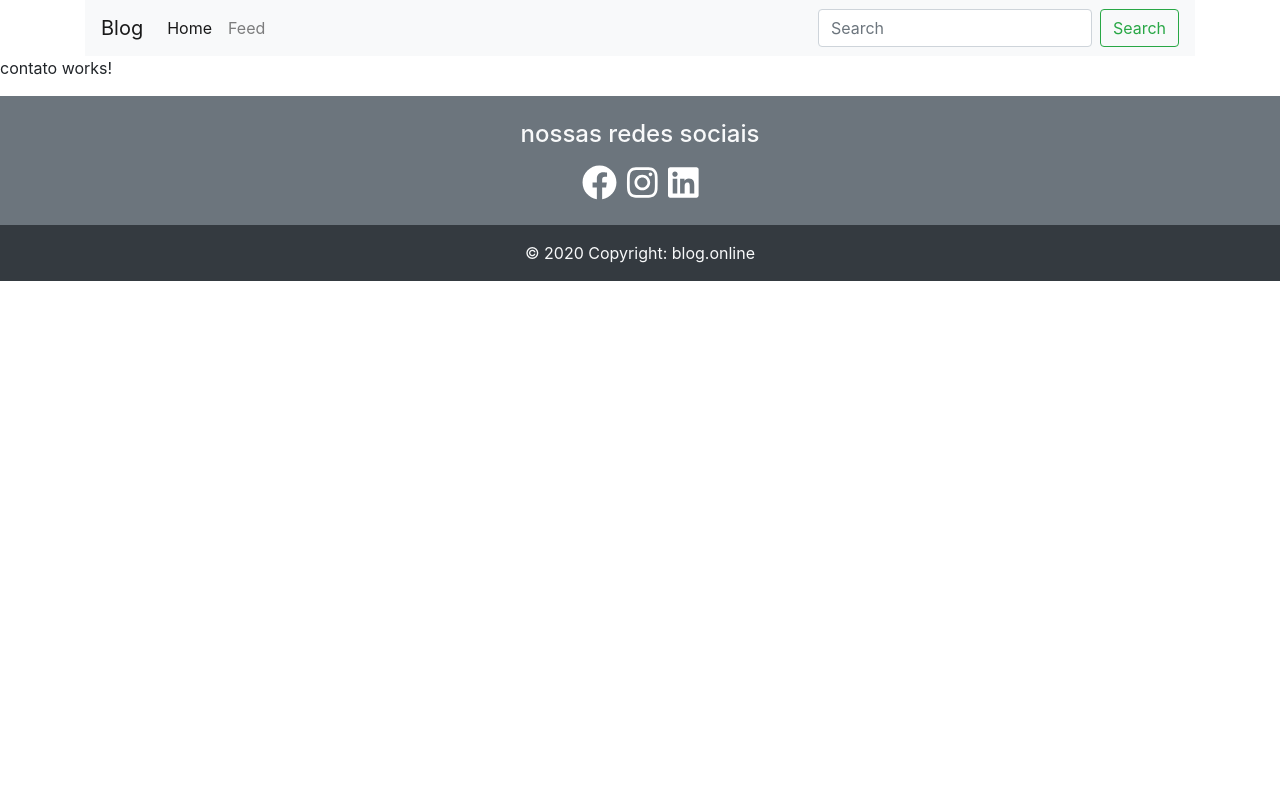
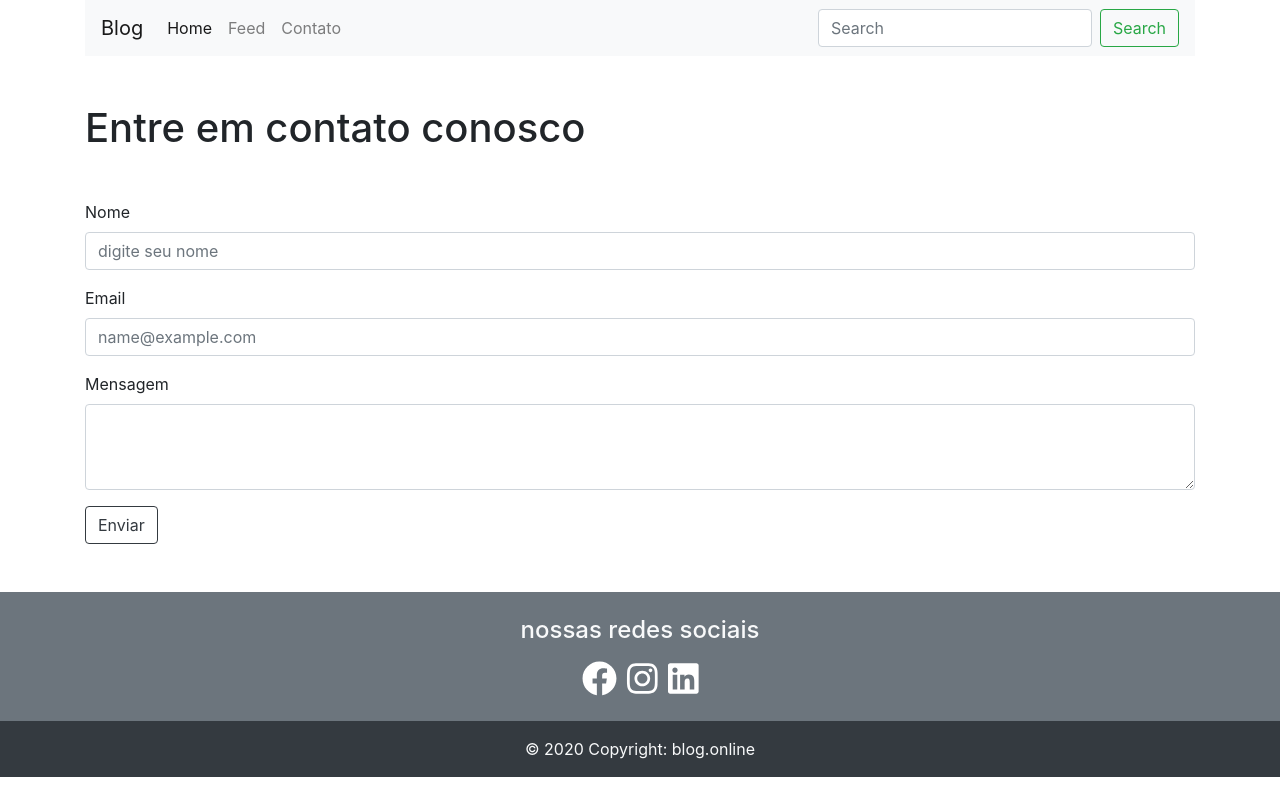
Before and after one commit to PauloAlves8039/projeto-blog-angular, an Angular app in the folder frontend/blog/: page /contato in a window 1280 px wide. Built offline with nearby package versions, Linux system fonts and the light colour scheme.

Commit message:
Implementando elementos no contato

```diff
--- a/frontend/blog/src/app/contato/contato.component.html
+++ b/frontend/blog/src/app/contato/contato.component.html
@@ -1 +1,18 @@
-<p>contato works!</p>
+<div class="container mb-5">
+  <h1 class="mt-5 mb-5">Entre em contato conosco</h1>
+  <form>
+    <div class="form-group">
+      <label for="nome">Nome</label>
+      <input type="text" class="form-control" id="nome" placeholder="digite seu nome">
+    </div>
+    <div class="form-group">
+      <label for="email">Email</label>
+      <input type="email" class="form-control" id="email" placeholder="name@example.com">
+    </div>
+    <div class="form-group">
+      <label for="mensagem">Mensagem</label>
+      <textarea class="form-control" id="mensagem" rows="3"></textarea>
+    </div>
+    <button class="btn btn-outline-dark">Enviar</button>
+  </form>
+</div>
--- a/frontend/blog/src/app/navbar/navbar.component.html
+++ b/frontend/blog/src/app/navbar/navbar.component.html
@@ -14,6 +14,9 @@
         <li class="nav-item">
           <a class="nav-link" routerLink="/feed">Feed</a>
         </li>
+        <li class="nav-item">
+          <a class="nav-link" routerLink="/contato">Contato</a>
+        </li>
       </ul>
       <form class="form-inline my-2 my-lg-0">
         <input class="form-control mr-sm-2" type="search" placeholder="Search" aria-label="Search">
```
